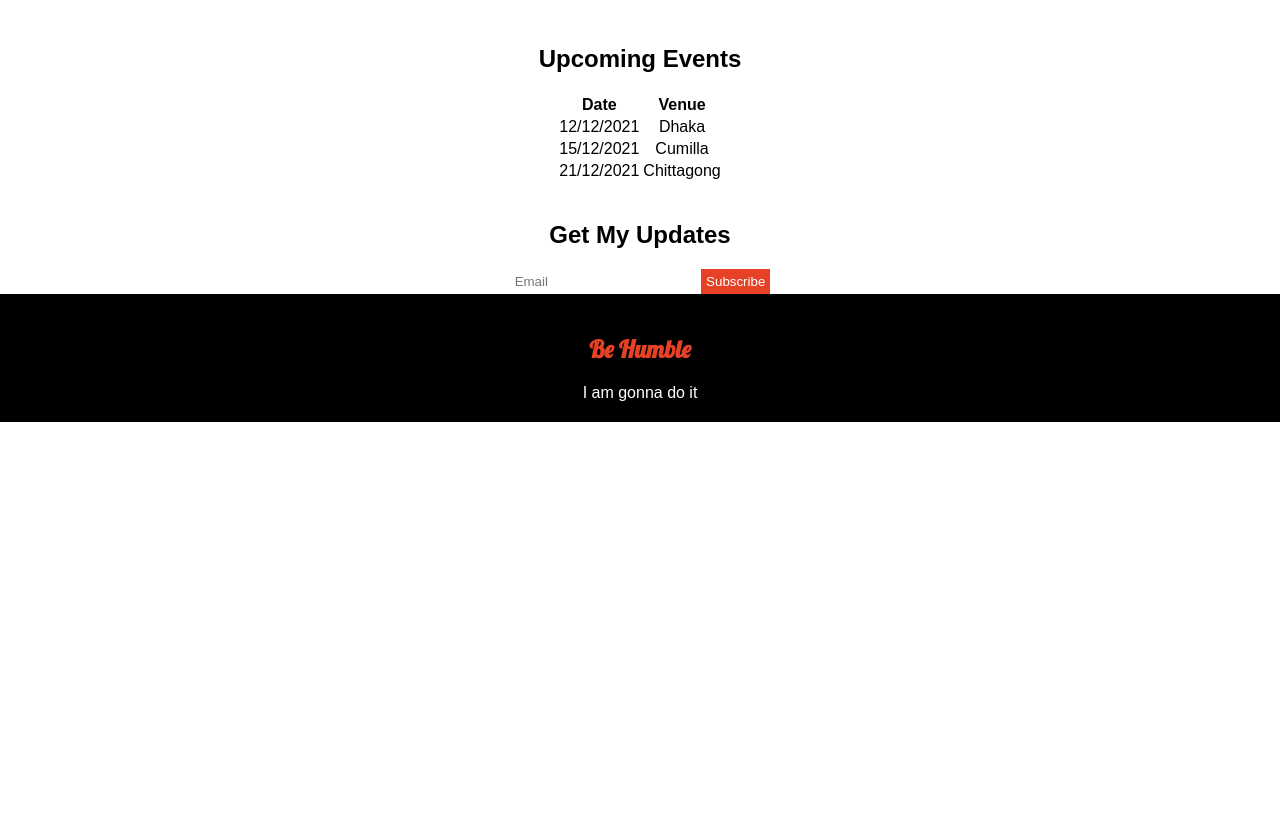
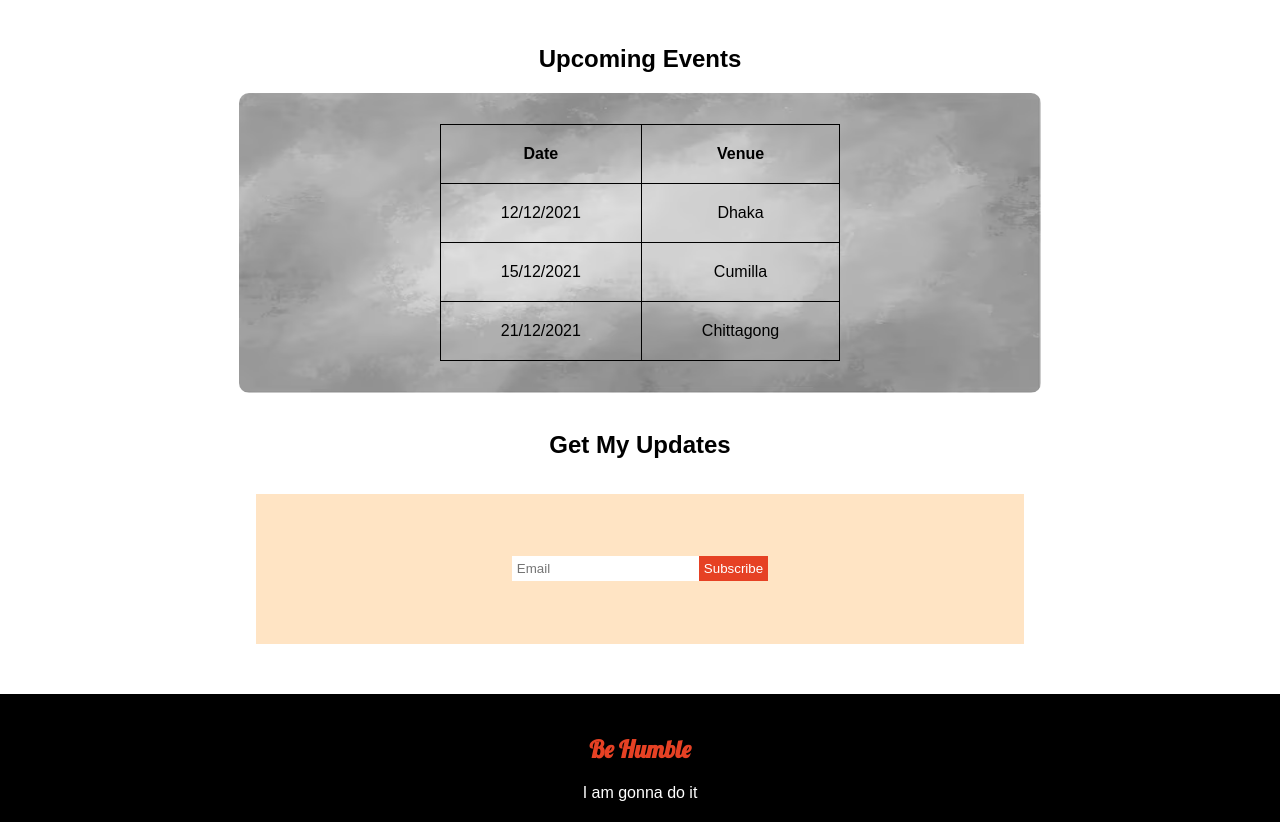
Before and after one commit to MD-SHAJID-HASAN/Donation, a plain HTML site: page index.html in a window 1280 px wide. Shown: the part 1878-2700 px from the top of the page. Before the commit the page ends 2300 px from the top, so only its background shows below. Drawn offline with Linux system fonts and the light colour scheme; files whose address does not match are found by name.

Commit message:
Update style.css

```diff
--- a/style.css
+++ b/style.css
@@ -7,7 +7,7 @@ body{
 .header{
     width: 100%;
     height: 500px;
-    background-image: url(/donate-today-main/images/donation10.jpg);
+    background-image: url(./donate-today-main/images/donation10.jpg);
     background-repeat: no-repeat;
     background-size: 100% 100%;
     display: flex;
@@ -182,12 +182,12 @@ body{
 }
 
 .img1{
-    background-image: url(/donate-today-main/images/donation1.jpg);
+    background-image: url(./donate-today-main/images/donation1.jpg);
     width: 50%;
     border-radius: 5px;
 }
 .img2{
-    background-image: url(/donate-today-main/images/donation11.jpg);
+    background-image: url(./donate-today-main/images/donation11.jpg);
     width: 50%;
     border-radius: 5px;
 }
@@ -201,6 +201,26 @@ body{
     border-radius: 5px
 }
 
+table, th, td {
+    border: 1px solid black;
+    border-collapse: collapse;
+    padding: 20px 60px;
+  }
+
+  .custom-bg2{
+    background-image: url(./donate-today-main/images/gray.avif);
+    width: 802px;
+    height: 300px;
+    background-repeat: no-repeat;
+    background-size: 100% 100%;
+    display: flex;
+    flex-direction: column;
+    justify-content: center;
+    align-items: center;
+    border-radius: 10px;
+
+}
+
 .get-updates{
     display: flex;
     flex-direction: column;
@@ -208,7 +228,7 @@ body{
     align-items: center;
 }
 
-.input-taker{
+.custom-bg{
     font-size: 0;
     width: 60%;
     height: 150px;
```
